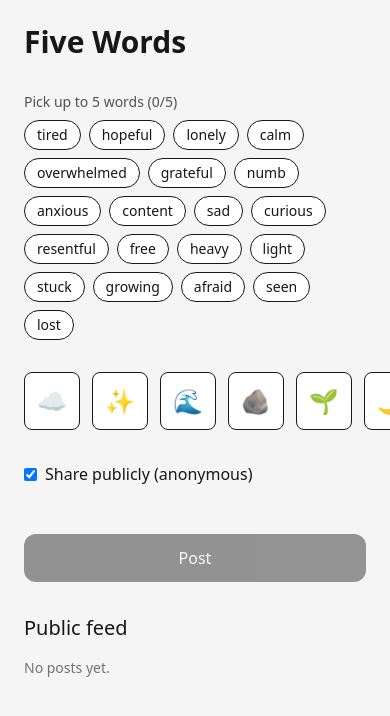
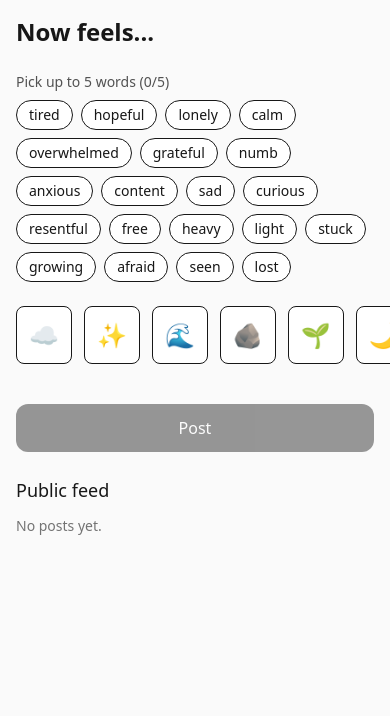
Before and after one commit to KateBark/now-feels, a Next.js app: page / in a window 390 px wide. Shown: the top 716 px of the page. Built offline with nearby package versions, Linux system fonts and the light colour scheme.

Commit message:
made app mobile-first responsive

```diff
--- a/app/page.js
+++ b/app/page.js
@@ -26,6 +26,7 @@ export default function Home() {
       words: selectedWords,
       icon: selectedIcon.label,
       public: isPublic,
+      timestamp: new Date().toISOString(),
     };
 
     if (isPublic) {
@@ -39,8 +40,10 @@ export default function Home() {
   }
 
   return (
-    <main className="max-w-xl mx-auto p-6 space-y-8">
-      <h1 className="text-3xl font-semibold">Five Words</h1>
+    <main className="min-h-screen bg-neutral-50 p-4 sm:p-6 md:p-8 lg:max-w-2xl lg:mx-auto space-y-6 sm:space-y-8">
+      <h1 className="text-2xl sm:text-3xl md:text-4xl font-semibold">
+        Now feels...
+      </h1>
 
       <WordPicker
         words={WORDS}
@@ -54,14 +57,14 @@ export default function Home() {
         setSelected={setSelectedIcon}
       />
 
-      <label className="flex items-center gap-2 mt-4">
+      {/* <label className="flex items-center gap-2 mt-4">
         <input
           type="checkbox"
           checked={isPublic}
           onChange={() => setIsPublic(!isPublic)}
         />
         Share publicly (anonymous)
-      </label>
+      </label> */}
 
       <button
         onClick={submitPost}
@@ -71,8 +74,8 @@ export default function Home() {
         Post
       </button>
 
-      <section className="space-y-4">
-        <h2 className="text-xl font-medium">Public feed</h2>
+      <section className="space-y-3 sm:space-y-4">
+        <h2 className="text-lg sm:text-xl font-medium">Public feed</h2>
         {feed.length === 0 && (
           <p className="text-neutral-500 text-sm">No posts yet.</p>
         )}
--- a/components/PostCard.js
+++ b/components/PostCard.js
@@ -1,12 +1,25 @@
 export default function PostCard({ post }) {
+  const date = post.timestamp ? new Date(post.timestamp) : null;
+  const formatted = date ? date.toLocaleString() : "";
+
   return (
-    <div className="bg-white rounded-xl p-4 shadow-sm border">
-      <div className="text-3xl mb-2">{post.icon}</div>
-      <div className="flex flex-wrap gap-2">
+    <div className="bg-white rounded-lg sm:rounded-xl p-3 sm:p-4 shadow-sm border">
+      <div className="flex justify-between items-start gap-2 mb-2 sm:mb-3">
+        <div className="text-2xl sm:text-3xl md:text-4xl shrink-0">
+          {post.icon}
+        </div>
+        {formatted && (
+          <div className="text-xs sm:text-sm text-neutral-500 text-right shrink-0">
+            {formatted}
+          </div>
+        )}
+      </div>
+
+      <div className="flex flex-wrap gap-1 sm:gap-2">
         {post.words.map((word) => (
           <span
             key={word}
-            className="px-2 py-1 bg-neutral-200 rounded-full text-sm"
+            className="px-2 py-1 bg-neutral-200 rounded-full text-xs sm:text-sm"
           >
             {word}
           </span>
```
